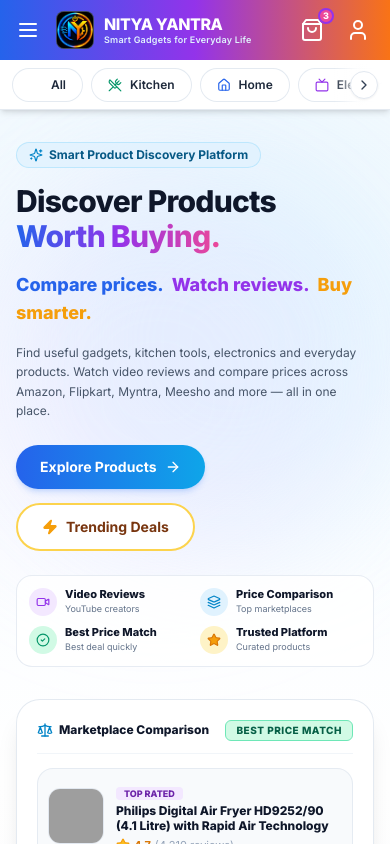
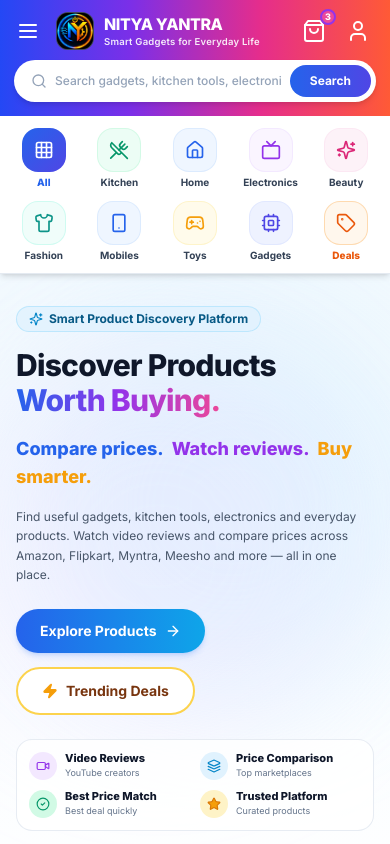
Before and after one commit to ramusiripalli/Nityayantra7, a React (Vite) app in the folder frontend/: page / in a window 390 px wide. Shown: the top 844 px of the page. Built offline with nearby package versions, Linux system fonts and the light colour scheme; grey boxes are pictures that could not be loaded.

Commit message:
feat: redesign mobile navbar with search and category grid

```diff
--- a/frontend/src/components/common/CategoryNavigation.jsx
+++ b/frontend/src/components/common/CategoryNavigation.jsx
@@ -18,24 +18,84 @@
       ? location.pathname.split('/category/')[1]
       : location.pathname === '/products'
       ? 'all'
-      : ''
+      : 'all'
   );
 
-  // Category Icon Accents Color Map matching reference screenshot
-  const categoryIconColors = {
-    all: "text-white",
-    kitchen: "text-emerald-600",
-    home: "text-blue-600",
-    electronics: "text-purple-600",
-    beauty: "text-pink-600",
-    fashion: "text-teal-600",
-    mobiles: "text-blue-600",
-    toys: "text-amber-500",
-    gadgets: "text-indigo-600",
-    deals: "text-amber-600",
+  // Category Accent Colors & Light Tint Container Map matching reference screenshot
+  const categoryColorStyles = {
+    all: {
+      activeBg: "bg-gradient-to-br from-blue-600 to-indigo-600 text-white shadow-xs",
+      activeText: "text-blue-600 font-extrabold",
+      inactiveBg: "bg-blue-50 text-blue-600 border border-blue-100",
+      inactiveText: "text-slate-700 font-bold",
+      iconColor: "text-blue-600",
+    },
+    kitchen: {
+      activeBg: "bg-emerald-600 text-white shadow-xs",
+      activeText: "text-emerald-700 font-extrabold",
+      inactiveBg: "bg-emerald-50 text-emerald-600 border border-emerald-100/90",
+      inactiveText: "text-slate-700 font-bold",
+      iconColor: "text-emerald-600",
+    },
+    home: {
+      activeBg: "bg-blue-600 text-white shadow-xs",
+      activeText: "text-blue-700 font-extrabold",
+      inactiveBg: "bg-blue-50 text-blue-600 border border-blue-100/90",
+      inactiveText: "text-slate-700 font-bold",
+      iconColor: "text-blue-600",
+    },
+    electronics: {
+      activeBg: "bg-purple-600 text-white shadow-xs",
+      activeText: "text-purple-700 font-extrabold",
+      inactiveBg: "bg-purple-50 text-purple-600 border border-purple-100/90",
+      inactiveText: "text-slate-700 font-bold",
+      iconColor: "text-purple-600",
+    },
+    beauty: {
+      activeBg: "bg-pink-600 text-white shadow-xs",
+      activeText: "text-pink-700 font-extrabold",
+      inactiveBg: "bg-pink-50 text-pink-600 border border-pink-100/90",
+      inactiveText: "text-slate-700 font-bold",
+      iconColor: "text-pink-600",
+    },
+    fashion: {
+      activeBg: "bg-teal-600 text-white shadow-xs",
+      activeText: "text-teal-700 font-extrabold",
+      inactiveBg: "bg-teal-50 text-teal-600 border border-teal-100/90",
+      inactiveText: "text-slate-700 font-bold",
+      iconColor: "text-teal-600",
+    },
+    mobiles: {
+      activeBg: "bg-blue-600 text-white shadow-xs",
+      activeText: "text-blue-700 font-extrabold",
+      inactiveBg: "bg-blue-50 text-blue-600 border border-blue-100/90",
+      inactiveText: "text-slate-700 font-bold",
+      iconColor: "text-blue-600",
+    },
+    toys: {
+      activeBg: "bg-amber-500 text-white shadow-xs",
+      activeText: "text-amber-600 font-extrabold",
+      inactiveBg: "bg-amber-50 text-amber-500 border border-amber-100/90",
+      inactiveText: "text-slate-700 font-bold",
+      iconColor: "text-amber-500",
+    },
+    gadgets: {
+      activeBg: "bg-indigo-600 text-white shadow-xs",
+      activeText: "text-indigo-700 font-extrabold",
+      inactiveBg: "bg-indigo-50 text-indigo-600 border border-indigo-100/90",
+      inactiveText: "text-slate-700 font-bold",
+      iconColor: "text-indigo-600",
+    },
+    deals: {
+      activeBg: "bg-orange-600 text-white shadow-xs",
+      activeText: "text-orange-600 font-extrabold",
+      inactiveBg: "bg-orange-50 text-orange-600 border border-orange-200/90",
+      inactiveText: "text-orange-600 font-extrabold",
+      iconColor: "text-orange-600",
+    },
   };
 
-  // Intelligent scroll position detector
+  // Intelligent scroll position detector for desktop
   const checkScrollPosition = useCallback(() => {
     const el = scrollRef.current;
     if (!el) return;
@@ -73,10 +133,11 @@
   };
 
   return (
-    <div className="relative w-full bg-white border-b border-slate-200/90 py-2.5 px-2 sm:px-4 h-[50px] flex items-center shadow-2xs">
+    <>
+      {/* 1. DESKTOP & TABLET CATEGORY BAR (≥768px): HORIZONTAL SCROLL WITH ARROWS */}
+      <div className="hidden md:flex relative w-full bg-white border-b border-slate-200/90 py-2.5 px-4 h-[50px] items-center shadow-2xs">
         <div className="max-w-7xl mx-auto relative w-full flex items-center overflow-hidden">
 
-        {/* Left Edge Fade & Floating Chevron Left Button */}
           {showLeftArrow && (
             <>
               <div className="absolute left-0 top-0 bottom-0 w-10 bg-gradient-to-r from-white via-white/90 to-transparent pointer-events-none z-10" />
@@ -91,23 +152,22 @@
             </>
           )}
 
-        {/* Horizontally Scrollable Category List (Uniform Chip Sizing) */}
           <div
             ref={scrollRef}
             onScroll={checkScrollPosition}
-          className="flex items-center gap-2 overflow-x-auto no-scrollbar scroll-smooth whitespace-nowrap w-full py-1 px-1 sm:px-2"
+            className="flex items-center gap-2 overflow-x-auto no-scrollbar scroll-smooth whitespace-nowrap w-full py-1 px-2"
           >
             {CATEGORIES.map((cat) => {
               const IconComponent = Icons[cat.icon] || Icons.Tag;
               const isActive = currentCategory === cat.slug;
               const isDeal = cat.isSpecial;
-            const iconColor = categoryIconColors[cat.slug] || "text-slate-500";
+              const styles = categoryColorStyles[cat.slug] || categoryColorStyles.all;
 
               return (
                 <button
                   key={cat.id}
                   onClick={() => handleCategoryClick(cat)}
-                className={`group flex items-center gap-2 px-4 py-1.5 rounded-full text-xs font-semibold shrink-0 transition-all duration-200 h-[34px] border ${
+                  className={`group flex items-center gap-2 px-4 py-1.5 rounded-full text-xs font-semibold shrink-0 transition-all duration-200 h-[34px] border cursor-pointer ${
                     isActive
                       ? isDeal
                         ? 'bg-amber-500 text-white border-amber-500 font-bold shadow-2xs'
@@ -117,14 +177,13 @@
                       : 'bg-white text-slate-800 border-slate-200/90 hover:border-slate-300 hover:bg-slate-50 shadow-2xs'
                   }`}
                 >
-                <IconComponent className={`w-3.5 h-3.5 ${isActive ? 'text-white' : iconColor}`} />
+                  <IconComponent className={`w-3.5 h-3.5 ${isActive ? 'text-white' : styles.iconColor}`} />
                   <span>{cat.name}</span>
                 </button>
               );
             })}
           </div>
 
-        {/* Right Edge Fade & Floating Chevron Right Button */}
           {showRightArrow && (
             <>
               <div className="absolute right-0 top-0 bottom-0 w-12 bg-gradient-to-l from-white via-white/90 to-transparent pointer-events-none z-10" />
@@ -141,6 +200,45 @@
 
         </div>
       </div>
+
+      {/* 2. MOBILE CATEGORY GRID (<768px): EXACT 5-COLUMN x 2-ROW GRID (NO ARROWS, ALL VISIBLE) */}
+      <div className="md:hidden w-full bg-white border-b border-slate-200/90 px-2 py-3">
+        <div className="grid grid-cols-5 gap-y-3 gap-x-1 sm:gap-x-2 text-center">
+          {CATEGORIES.map((cat) => {
+            const IconComponent = Icons[cat.icon] || Icons.Tag;
+            const isActive = currentCategory === cat.slug;
+            const styles = categoryColorStyles[cat.slug] || categoryColorStyles.all;
+
+            return (
+              <button
+                key={cat.id}
+                onClick={() => handleCategoryClick(cat)}
+                className="flex flex-col items-center justify-center group cursor-pointer w-full focus:outline-none"
+                aria-label={`Category ${cat.name}`}
+              >
+                {/* Circular/Rounded Icon Background Box */}
+                <div
+                  className={`w-11 h-11 sm:w-12 sm:h-12 rounded-2xl flex items-center justify-center mb-1 transition-all duration-200 ${
+                    isActive ? styles.activeBg : styles.inactiveBg
+                  }`}
+                >
+                  <IconComponent className={`w-5 h-5 ${isActive ? 'text-white' : styles.iconColor}`} />
+                </div>
+
+                {/* Category Name Label */}
+                <span
+                  className={`text-[10px] sm:text-[11px] leading-tight text-center truncate w-full ${
+                    isActive ? styles.activeText : styles.inactiveText
+                  }`}
+                >
+                  {cat.name}
+                </span>
+              </button>
+            );
+          })}
+        </div>
+      </div>
+    </>
   );
 };
 
--- a/frontend/src/components/common/Header.jsx
+++ b/frontend/src/components/common/Header.jsx
@@ -26,8 +26,8 @@
   return (
     <header className="sticky top-0 z-40 shadow-md">
 
-      {/* DESKTOP & TABLET TOP NAVBAR (≥768px): ZEPTO-INSPIRED GRADIENT BAR (~74px Height) */}
-      <div className="hidden md:block bg-gradient-to-r from-blue-600 via-purple-600 via-pink-500 to-orange-500 text-white">
+      {/* DESKTOP & TABLET TOP NAVBAR (≥768px): UNTOUCHED GRADIENT BAR (~74px Height) */}
+      <div className="hidden md:block bg-[linear-gradient(90deg,#2448F5,#7B2FE8,#E52D8C,#FF5A36)] text-white">
         <div className="max-w-7xl mx-auto px-4 sm:px-6 lg:px-8">
           <div className="flex items-center justify-between h-[74px] gap-4">
 
@@ -36,15 +36,13 @@
               <Logo size="medium" variant="light" />
             </div>
 
-            {/* Center: Large 42px Height Search Bar (480px - 520px Width) */}
+            {/* Center: Search Bar */}
             <div className="flex-1 flex justify-center mx-4">
               <SearchBar />
             </div>
 
-            {/* Right: Main Navigation Links + Useful Actions (Cart & Profile) */}
+            {/* Right: Main Navigation Links + Actions (Cart & Profile) */}
             <div className="flex items-center gap-6 shrink-0">
-
-              {/* Navigation Links */}
               <nav className="flex items-center gap-5">
                 {navLinks.map((link) => {
                   const IconComp = link.icon;
@@ -73,8 +71,6 @@
 
               {/* Action Icons: Cart with Badge '3' & Profile */}
               <div className="flex items-center gap-3 pl-2 border-l border-white/20">
-
-                {/* Cart Icon with Badge '3' */}
                 <Link
                   to="/products"
                   className="p-1.5 text-white/90 hover:text-white rounded-full hover:bg-white/10 transition-colors relative"
@@ -86,7 +82,6 @@
                   </span>
                 </Link>
 
-                {/* Account / Profile Icon */}
                 <Link
                   to="/products"
                   className="p-1.5 text-white/90 hover:text-white rounded-full hover:bg-white/10 transition-colors"
@@ -94,7 +89,6 @@
                 >
                   <User className="w-5.5 h-5.5" />
                 </Link>
-
               </div>
 
             </div>
@@ -103,28 +97,31 @@
         </div>
       </div>
 
-      {/* MOBILE TOP NAVBAR (<768px): GRADIENT BRAND HEADER (~60px Height) */}
-      <div className="md:hidden bg-gradient-to-r from-blue-600 via-purple-600 via-pink-500 to-orange-500 text-white px-3.5 h-[60px] flex items-center justify-between shadow-sm">
+      {/* MOBILE TOP NAVBAR (<768px): GRADIENT BRAND HEADER WITH EMBEDDED SEARCH & 5x2 CATEGORY GRID */}
+      <div className="md:hidden bg-[linear-gradient(90deg,#2448F5,#7B2FE8,#E52D8C,#FF5A36)] text-white shadow-sm">
 
-        {/* Mobile Left: Hamburger + Logo + Brand Title & Tagline */}
+        {/* Section 1: Brand / Action Bar (~64-70px) */}
+        <div className="px-3.5 pt-3 pb-2 flex items-center justify-between">
+
+          {/* Mobile Left: Hamburger Menu + Logo + Brand Title & Tagline */}
           <div className="flex items-center gap-2.5">
             <button
               onClick={() => setMobileMenuOpen(!mobileMenuOpen)}
-            className="p-1.5 -ml-1 text-white rounded-lg hover:bg-white/10 transition-colors focus:outline-none"
+              className="p-1.5 -ml-1 text-white rounded-lg hover:bg-white/10 transition-colors focus:outline-none cursor-pointer"
               aria-label="Toggle navigation menu"
             >
               {mobileMenuOpen ? <X className="w-6 h-6" /> : <Menu className="w-6 h-6" />}
             </button>
 
             <Link to="/" className="flex items-center gap-2.5">
-            <div className="relative rounded-lg overflow-hidden border border-white/20 bg-slate-900 w-[38px] h-[38px] shrink-0">
+              <div className="relative rounded-xl overflow-hidden border border-white/20 bg-slate-900 w-[38px] h-[38px] shrink-0">
                 <img src={logoImg} alt="Nitya Yantra Logo" className="w-full h-full object-cover" />
               </div>
               <div className="flex flex-col leading-tight">
-              <span className="text-white font-black text-[16px] sm:text-[17px] tracking-tight">
+                <span className="text-white font-black text-[16px] tracking-tight">
                   NITYA YANTRA
                 </span>
-              <span className="text-sky-100 font-semibold text-[9px] tracking-wide">
+                <span className="text-white/90 font-semibold text-[9.5px] tracking-wide mt-0.5">
                   Smart Gadgets for Everyday Life
                 </span>
               </div>
@@ -132,7 +129,7 @@
           </div>
 
           {/* Mobile Right: Cart (with Badge '3') + Profile (NO Heart, NO Search Icon) */}
-        <div className="flex items-center gap-2.5">
+          <div className="flex items-center gap-2">
             <Link
               to="/products"
               className="p-1.5 text-white hover:text-white/90 transition-colors relative"
@@ -155,7 +152,17 @@
 
         </div>
 
-      {/* ROW 2: UNIFORM CATEGORY NAVIGATION BAR (~48px Height) */}
+        {/* Section 2: Prominent Mobile Search Bar */}
+        <div className="px-3.5 pb-3.5 pt-0.5">
+          <SearchBar
+            placeholder="Search gadgets, kitchen tools, electronics, deals..."
+            className="w-full max-w-full"
+          />
+        </div>
+
+      </div>
+
+      {/* Section 3: Category Menu (Horizontal Scroll for Desktop, 5x2 Grid for Mobile) */}
       <CategoryNavigation />
 
       {/* Mobile Drawer Menu */}
```
Lines whose indentation alone changed are shown as unchanged.
